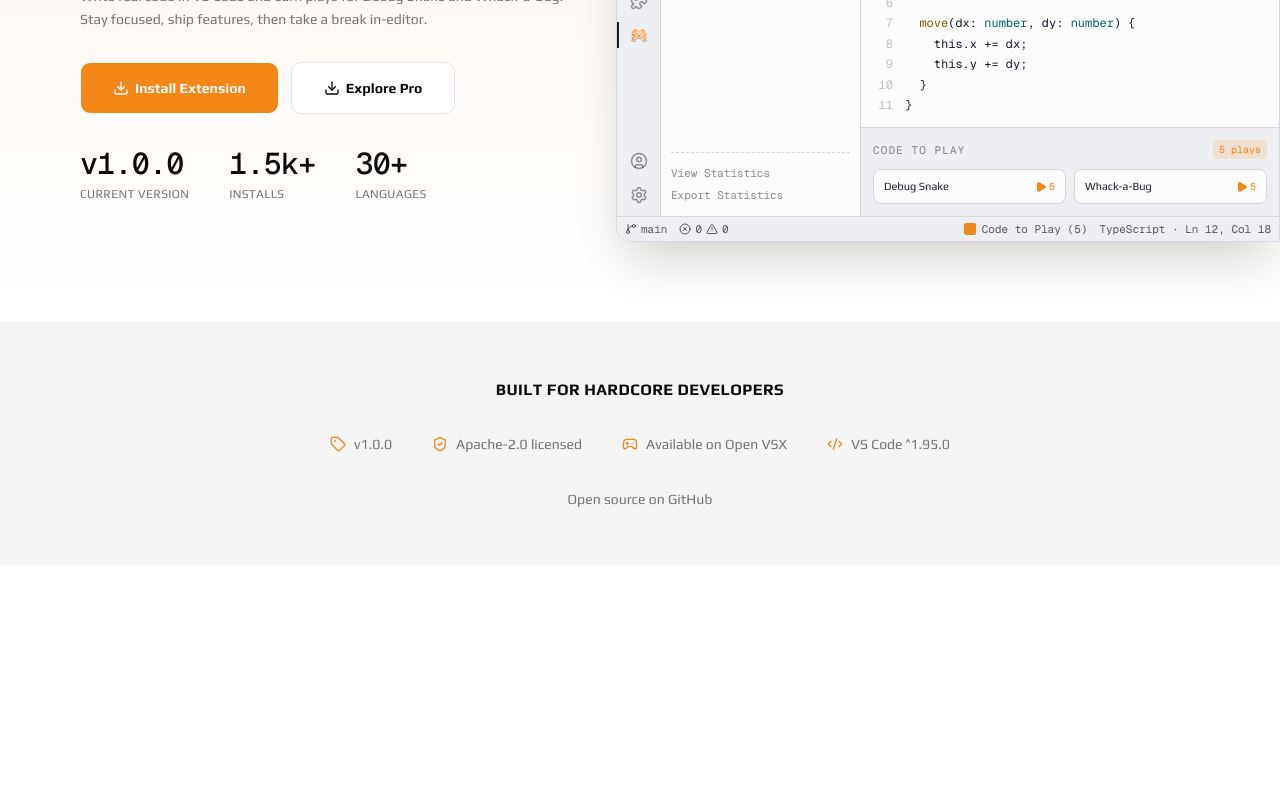
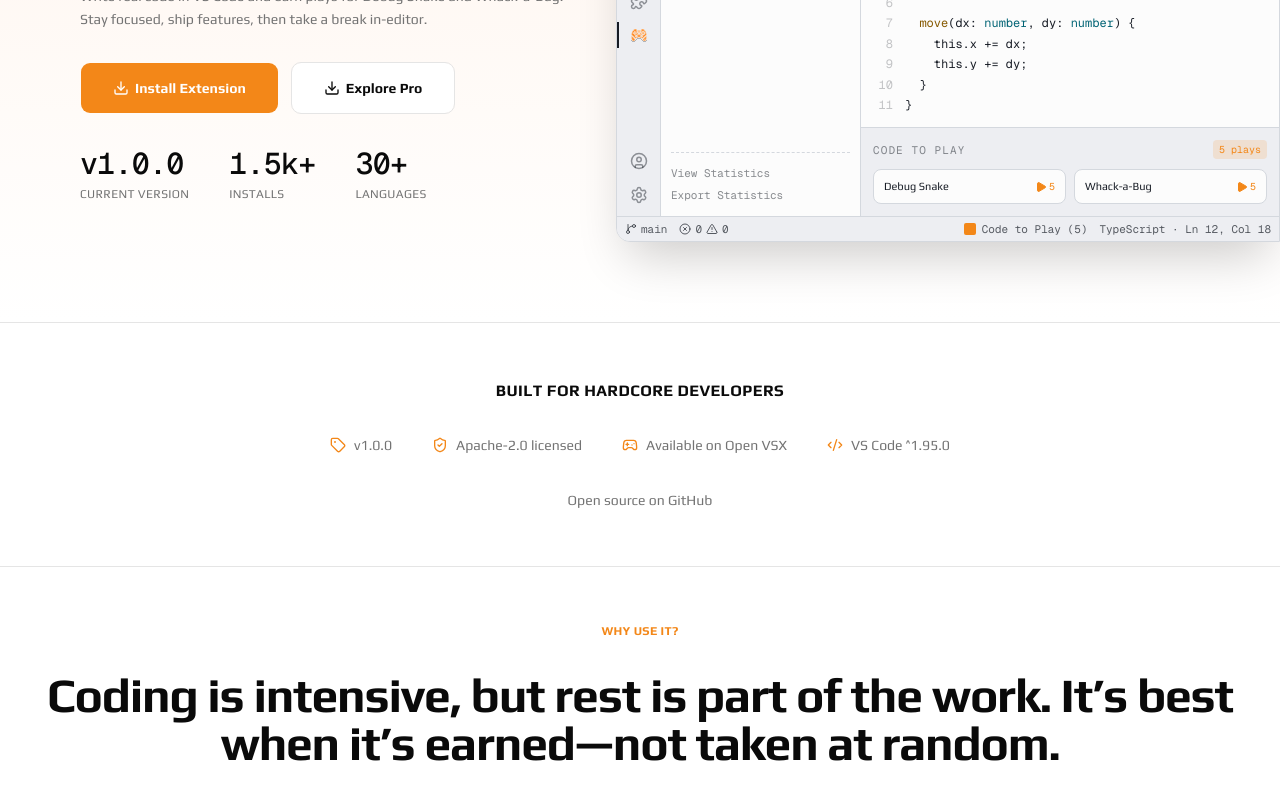
Before and after one commit to Victor-Okenwa/code-to-play-web, a Next.js app: page / in a window 1280 px wide. Shown: the part 328-1128 px from the top of the page. Before the commit the page ends 893 px from the top, so only its background shows below. Built offline with nearby package versions, Linux system fonts and the light colour scheme.

Commit message:
Add WhyUse component to Home page and update ExtensionFacts section styles for improved layout

```diff
--- a/src/app/(static)/page.tsx
+++ b/src/app/(static)/page.tsx
@@ -1,11 +1,13 @@
 import { ExtensionFacts } from "@/components/home/extension-facts";
 import { Hero } from "@/components/home/hero";
+import { WhyUse } from "@/components/home/why-use";
 
 export default function Home() {
   return (
     <div className="flex flex-1 flex-col bg-background font-sans">
       <Hero />
       <ExtensionFacts />
+      <WhyUse />
     </div>
   );
 }
--- a/src/components/home/benefits.tsx
+++ /dev/null
@@ -1,5 +0,0 @@
-export function Benefits() {
-    return (
-        <sec
-    );
-}
--- a/src/components/home/extension-facts.tsx
+++ b/src/components/home/extension-facts.tsx
@@ -26,7 +26,7 @@ const FACTS = [
 
 export function ExtensionFacts() {
   return (
-    <section className="bg-muted px-4 py-12 sm:px-6 sm:py-14">
+    <section className="border-y px-4 py-12 sm:px-6 sm:py-14">
       <div className="mx-auto flex max-w-5xl flex-col items-center gap-8 text-center">
         <h2 className="text-sm font-semibold tracking-wide text-foreground uppercase sm:text-base">
           Built for Hardcore Developers
--- /dev/null
+++ b/src/components/home/why-use.tsx
@@ -0,0 +1,15 @@
+export function WhyUse() {
+    return (
+        <section className="px-4 py-12 sm:px-6 sm:py-14">
+            <hgroup className="flex flex-col items-center gap-8 text-center">
+                <h6 className="text-xs text-primary uppercase font-semibold tracking-wide">Why use it?</h6>
+                <h2 className="text-3xl font-bold tracking-tight sm:text-4xl lg:text-5xl">
+                    Coding is intensive, but rest is part of the work. It’s best when it’s earned—not taken at random.
+
+                </h2>
+            </hgroup>
+
+
+        </section>
+    );
+}
```
